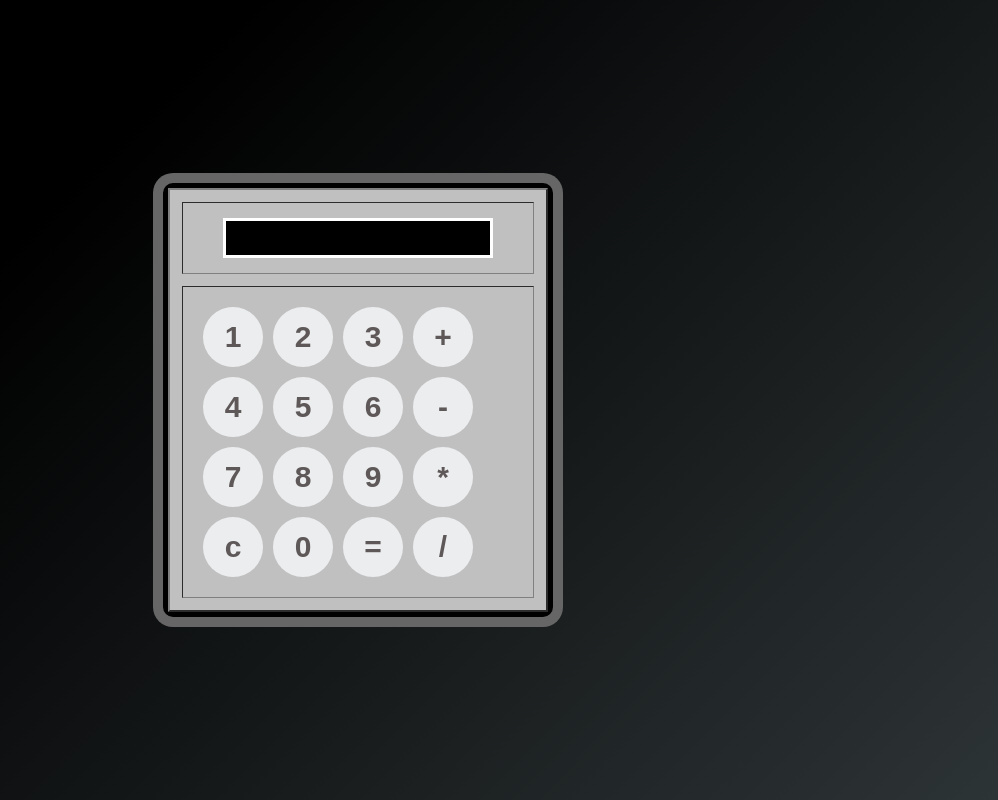
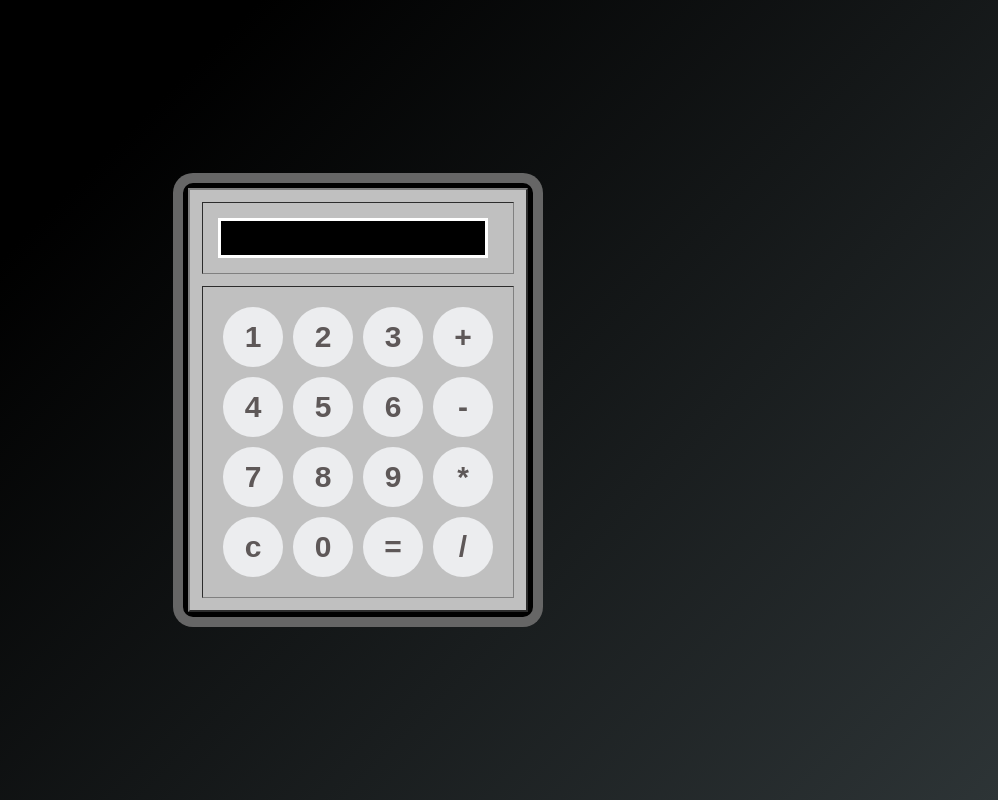
Before and after one commit to Mogamat-S23/calculator, a plain HTML site: page index.html in a window 1280 px wide. Shown: the whole page, without its empty margins (282-1280 px from the left). Drawn offline with Linux system fonts and the light colour scheme.

Commit message:
alignment

```diff
--- a/styles/style.css
+++ b/styles/style.css
@@ -45,13 +45,14 @@ html {
     font-weight: 700;
     font-size: 60px;
     line-height: 60px;
-    margin: 0 25px;
+    margin: 20 25px;
     }
   .calculator {
     background-color: #c0c0c0;
     box-shadow: 0px 0px 0px 10px #666;
     border: 5px solid black;
     border-radius: 10px;
+
   }
 
   #display {
```
